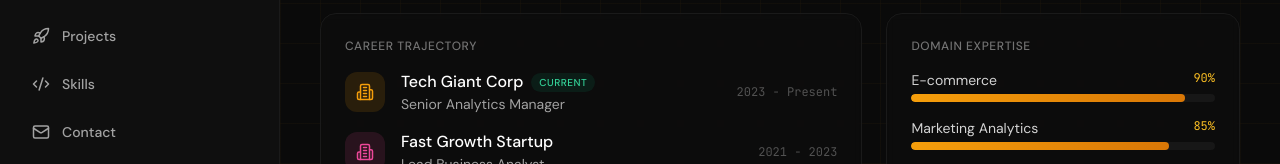
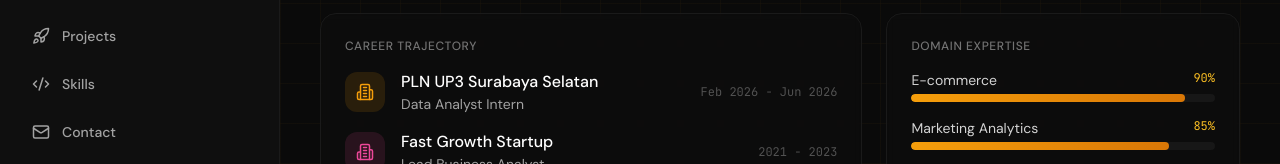
Before and after one commit to Lenv9000/Portofolio-Lenv, a Next.js app: page / in a window 1280 px wide. Shown: the part 317-481 px from the top of the page. Built offline with nearby package versions, Linux system fonts and the light colour scheme; a web font is replaced by a local one.

Commit message:
Update userConfig.js

```diff
--- a/userConfig.js
+++ b/userConfig.js
@@ -85,18 +85,19 @@ export const userData = {
 
   experience: [
     {
-      company: "Tech Giant Corp",   // Company Name
-      role: "Senior Analytics Manager", // Your Job Title
-      period: "2023 - Present",     // Dates (e.g., "Jan 2023 - Present" or "2020 - 2022")
-      current: true,                // Set to true if you still work here (adds a glowing dot)
+      company: "PLN UP3 Surabaya Selatan",   // Company Name
+      role: "Data Analyst Intern", // Your Job Title
+      period: "Feb 2026 - Jun 2026",     // Dates (e.g., "Jan 2023 - Present" or "2020 - 2022")
+      current: false,                // Set to true if you still work here (adds a glowing dot)
       color: "#f59e0b",             // Hex code for the bar color (Amber: #f59e0b, Blue: #3b82f6, Pink: #ec4899)
-      location: "Bangalore, India", // City/Location
+      location: "Surabaya, Indonesia", // City/Location
 
       // Detailed bullet points for this job
       achievements: [
-        "Architected centralized inventory data aggregate → 60% reduction in compute costs.",
-        "Designed centralized selection framework replacing ad-hoc processes.",
-        "Built automated insights dashboards for leadership team."
+        "Mengolah dan memvalidasi data transaksi energi skala besar untuk mendukung akurasi pelaporan dan analisis operasional.",
+        "Mengembangkan dashboard peramalan untuk memproyeksikan tren susut energi listrik (kWh) sebagai sistem pemantauan dan peringatan dini.",
+        "Membangun data pipeline dan logika deteksi anomali pada dashboard untuk mengidentifikasi pola konsumsi listrik pelanggan yang tidak normal.",
+        "Mengembangkan aplikasi web internal dengan tiga level pengguna untuk mengotomatisasi pencatatan dan pengelolaan inventaris divisi."
       ]
     },
     {
```
